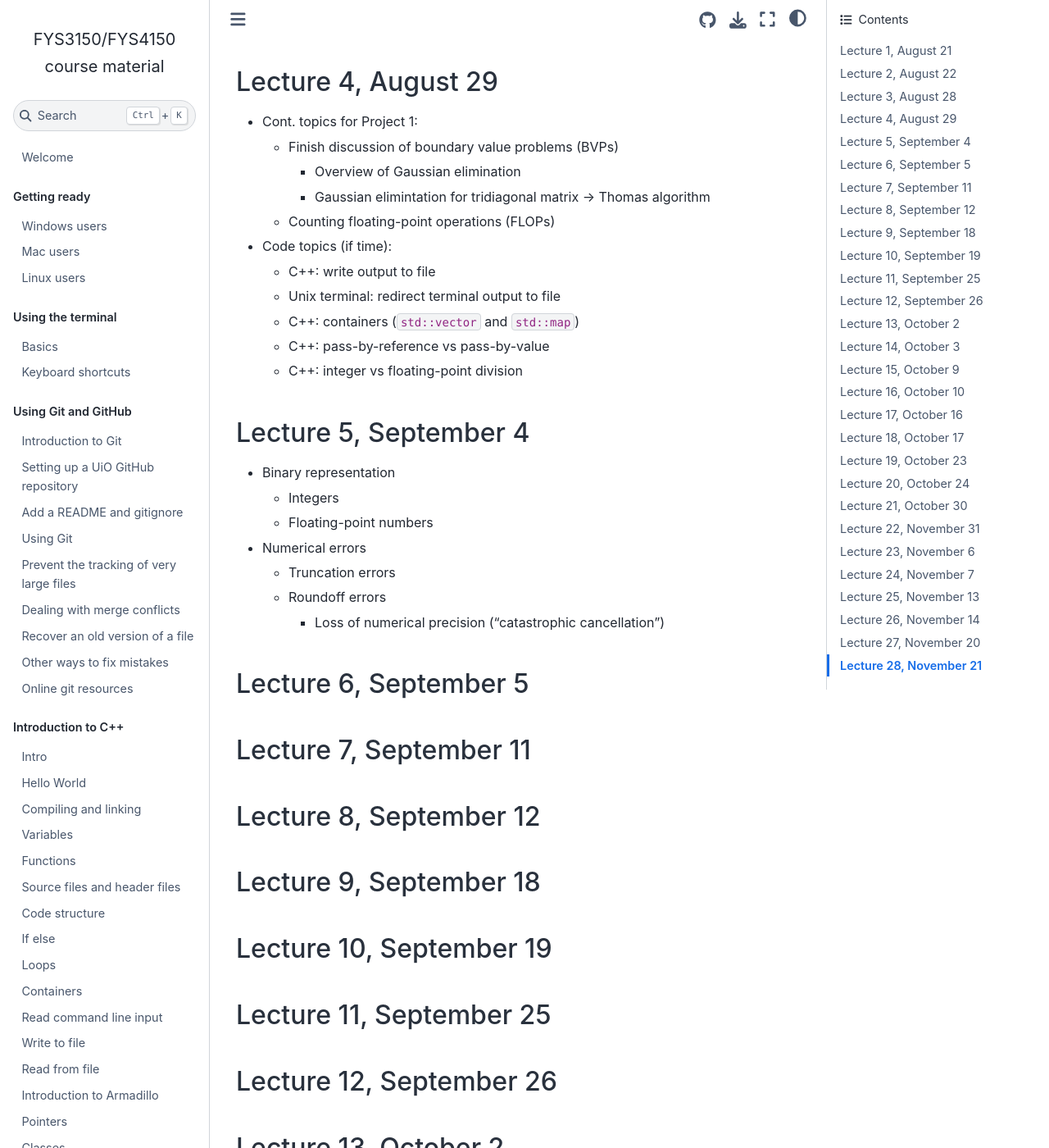
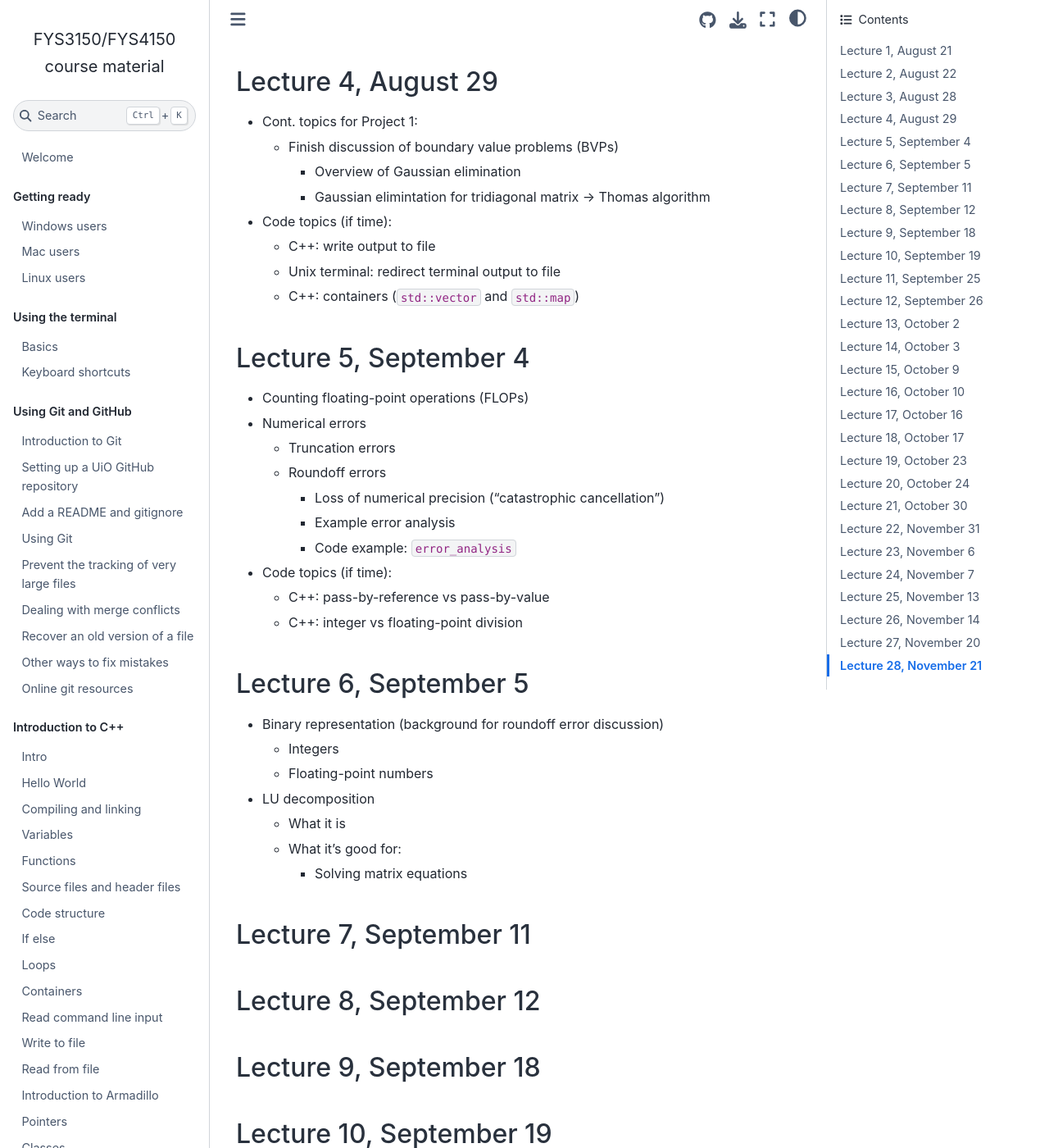
Before and after one commit to anderkve/FYS3150, a Jupyter Book: the page built from lecture_notes/2025/README.md, in a window 1280 px wide and 1400 px high, scrolled down 756 px. Shown: the whole window at 82% size. Built offline with Jupyter Book 1.0.4 settings and Sphinx 7.4.7 and the Sphinx Book theme 1.1.4, drawn with Linux system fonts in a browser that asks for light colours; pages that are not in the unit, such as notebooks, are missing from menus.

Commit message:
Update README.md

```diff
--- a/lecture_notes/2025/README.md
+++ b/lecture_notes/2025/README.md
@@ -32,28 +32,35 @@
   - Finish discussion of boundary value problems (BVPs)
     - Overview of Gaussian elimination
     - Gaussian elimintation for tridiagonal matrix → Thomas algorithm
-  - Counting floating-point operations (FLOPs)
 - Code topics (if time):
   - C++: write output to file
   - Unix terminal: redirect terminal output to file
   - C++: containers (`std::vector` and `std::map`)
+
+
+### Lecture 5, September 4
+
+- Counting floating-point operations (FLOPs)
+- Numerical errors
+  - Truncation errors
+  - Roundoff errors
+    - Loss of numerical precision ("catastrophic cancellation")
+    - Example error analysis
+    - Code example: `error_analysis`
+- Code topics (if time):
   - C++: pass-by-reference vs pass-by-value
   - C++: integer vs floating-point division
 
 
-### Lecture 5, September 4
+### Lecture 6, September 5
 
-- Binary representation
+- Binary representation (background for roundoff error discussion)
   - Integers
   - Floating-point numbers
-- Numerical errors
-  - Truncation errors
-  - Roundoff errors
-    - Loss of numerical precision ("catastrophic cancellation")
-
-
-### Lecture 6, September 5
-
+- LU decomposition
+  - What it is
+  - What it's good for:
+    - Solving matrix equations
 
 
 ### Lecture 7, September 11
```
